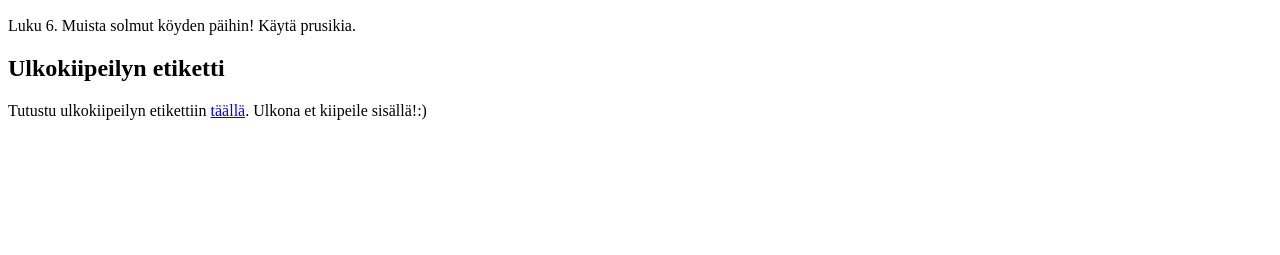
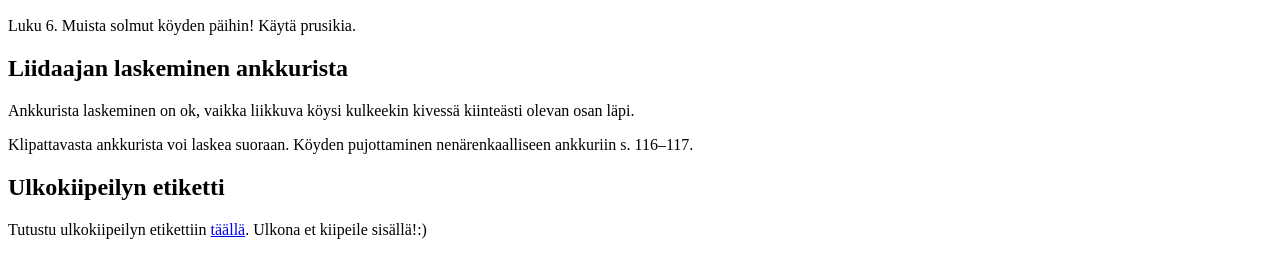
Before and after one commit to harrihannula/harrihannula.github.io, a plain HTML site: page kallioperus.html in a window 1280 px wide. Shown: the part 707-962 px from the top of the page. Before the commit the page ends 843 px from the top, so only its background shows below. Drawn offline with Linux system fonts and the light colour scheme.

Commit message:
Added threading rope to anchor.

```diff
--- a/kallioperus.html
+++ b/kallioperus.html
@@ -52,6 +52,10 @@
 		<h2>Laskeutuminen</h2>
 		<p>Luku 6. Muista solmut köyden päihin! Käytä prusikia.</p>
 
+		<h2>Liidaajan laskeminen ankkurista</h2>
+		<p>Ankkurista laskeminen on ok, vaikka liikkuva köysi kulkeekin kivessä kiinteästi olevan osan läpi.</p>
+		<p>Klipattavasta ankkurista voi laskea suoraan. Köyden pujottaminen nenärenkaalliseen ankkuriin s. 116–117.</p>
+
 		<h2>Ulkokiipeilyn etiketti</h2>
 		<p>Tutustu ulkokiipeilyn etikettiin <a href="https://kiipeilyliitto.fi/ulkokiipeily/etiketti/"/>täällä</a>. Ulkona et kiipeile sisällä!:)</p>
 	</body>
```
